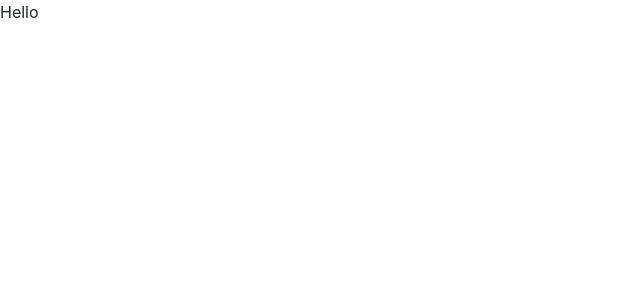
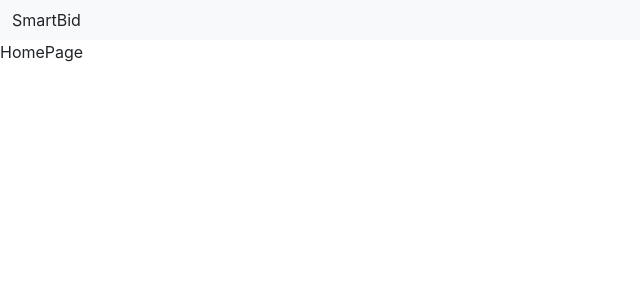
Before and after one commit to kanishkamadushani/smartBidApp, a React (Create React App) app in the folder frontend/: page / in a window 1280 px wide. Shown: the top 300 px of the page, without its empty margins (0-640 px from the left). Built offline with nearby package versions, Linux system fonts and the light colour scheme.

Commit message:
basic frontend routes and login page

```diff
--- a/frontend/package.json
+++ b/frontend/package.json
@@ -9,6 +9,7 @@
     "@testing-library/user-event": "^13.5.0",
     "react": "^19.0.0",
     "react-dom": "^19.0.0",
+    "react-router-dom": "^7.3.0",
     "react-scripts": "5.0.1",
     "web-vitals": "^2.1.4"
   },
--- a/frontend/src/App.js
+++ b/frontend/src/App.js
@@ -1,8 +1,18 @@
+import { BrowserRouter, Routes, Route } from "react-router-dom";
+import NavBar from "./components/NavBar";
+import Login from "./pages/Login";
+import HomePage from "./pages/HomePage";
 
 function App() {
   return (
     <div className="App">
-    Hello
+      <BrowserRouter>
+        <NavBar />
+        <Routes>
+          <Route path="/" element={<HomePage />} />
+          <Route path="/login" element={<Login />} />
+        </Routes>
+      </BrowserRouter>
     </div>
   );
 }
--- /dev/null
+++ b/frontend/src/components/NavBar.js
@@ -0,0 +1,13 @@
+import React from "react";
+
+const NavBar = () => {
+  return (
+    <div>
+      <nav className="navbar bg-body-tertiary">
+        <div className="container-fluid">SmartBid</div>
+      </nav>
+    </div>
+  );
+};
+
+export default NavBar;
--- /dev/null
+++ b/frontend/src/pages/HomePage.js
@@ -0,0 +1,7 @@
+import React from "react";
+
+const HomePage = () => {
+  return <div>HomePage</div>;
+};
+
+export default HomePage;
--- /dev/null
+++ b/frontend/src/pages/Login.js
@@ -0,0 +1,9 @@
+import React from 'react'
+
+const Login = () => {
+  return (
+    <div>Login</div>
+  )
+}
+
+export default Login
```
Also changed, not shown: 1 other file (tests, documents, lock files or other folders).
